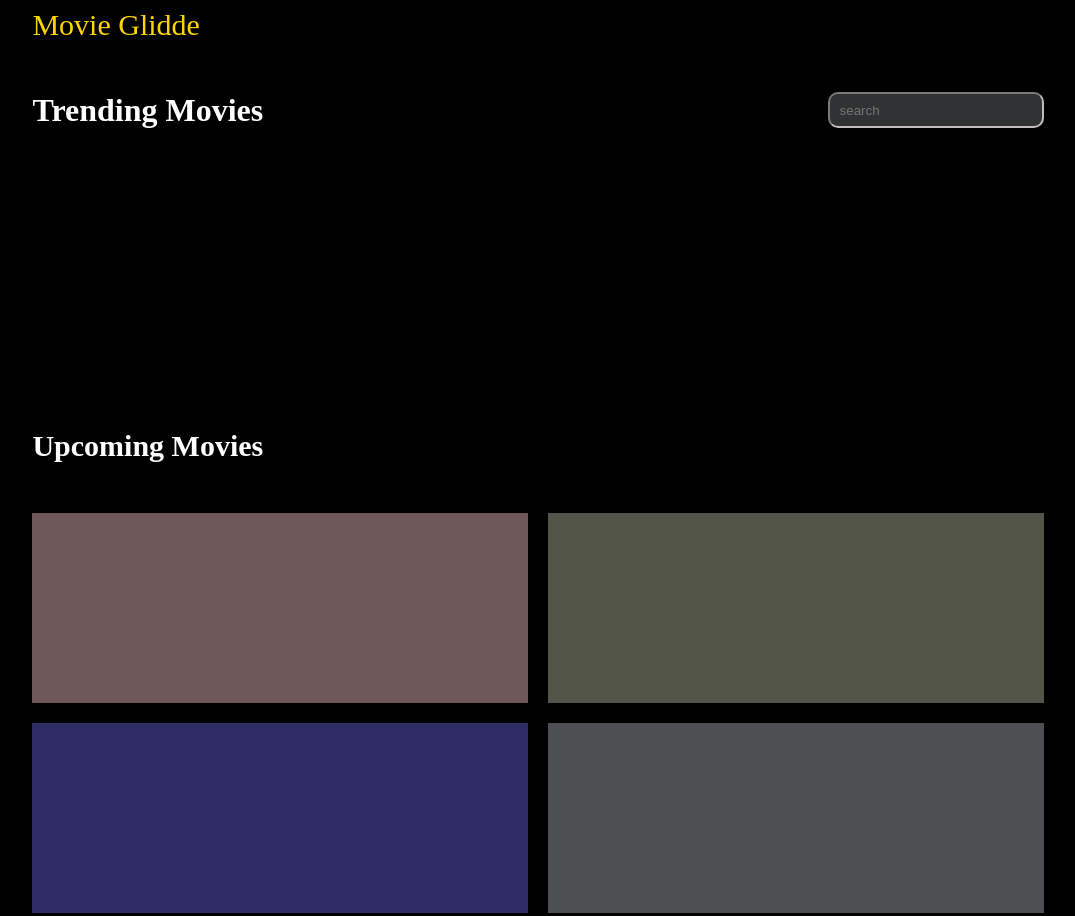
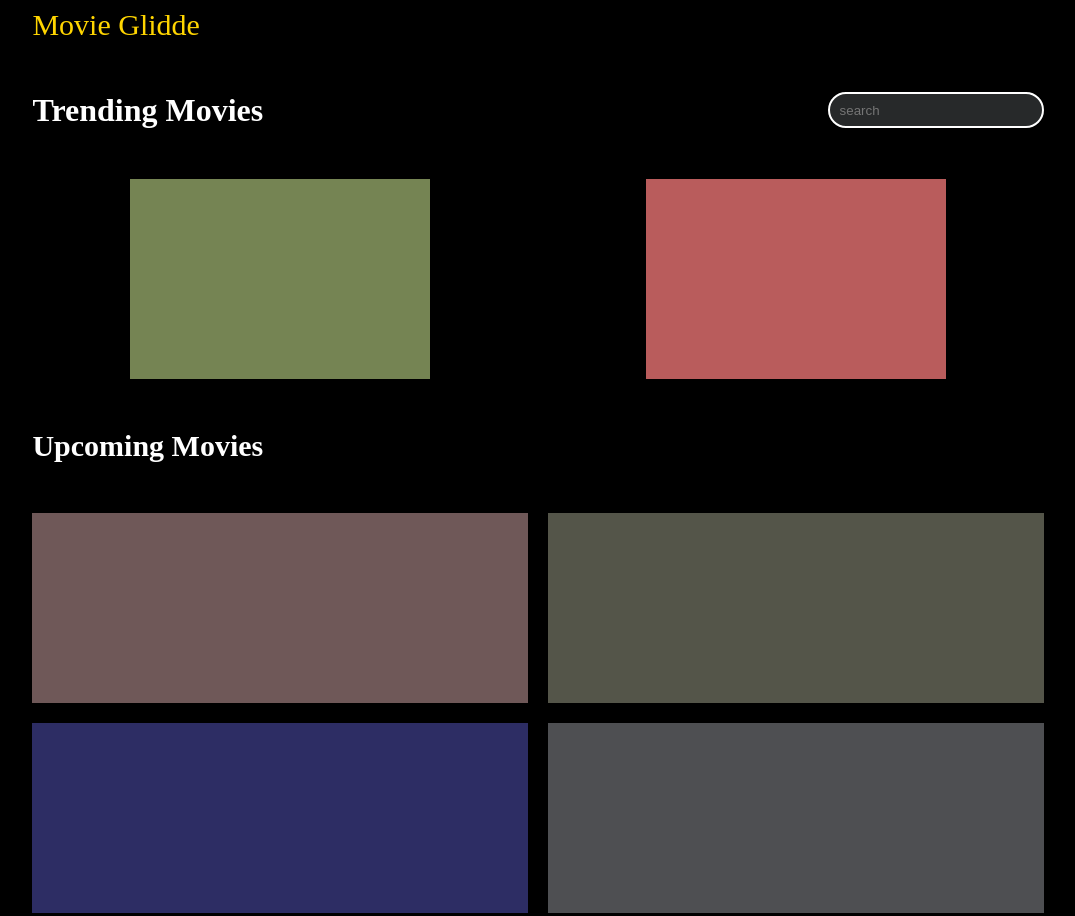
Before and after one commit to DevFolunsho/Movie-Glidde, a plain HTML site: page home.html in a window 1280 px wide. Shown: the top 916 px of the page, without its empty margins (102-1177 px from the left). Drawn offline with Linux system fonts and the light colour scheme; files that its build step writes are made by us from their sources.

Commit message:
add background color to trending moveies,add add color to border redius

```diff
--- a/asset/stlye.css
+++ b/asset/stlye.css
@@ -43,9 +43,9 @@ main {
 button {
     width:150px;
     height: 50px;
-    border-radius: 15px;
+    border-radius: 25px;
     font-size: 20px;
-    border-color: white;
+    border: 2px solid white;
     background-color: black;
     color: white;
 }
@@ -53,6 +53,7 @@ button {
 button:hover {
     background-color: rgb(255, 213, 0);
     color: black;
+    border: 0px;
 }
 
 article {
@@ -96,22 +97,23 @@ title {
 input {
     width: 200px;
     height: 30px;
-    border-radius: 10px;
-    border-color: rgba(226, 221, 221, 0.811);
+    border: 2px solid white;
+    border-radius: 20px;
     padding-left: 10px;
-    background-color: rgb(48, 50, 51);
+    background-color: rgb(39, 41, 42);
 }
 
 .search {
     display: flex;
-    gap: 10px;
-    justify-content: center;
+    gap: 20px;
+    justify-content: space-around;
     margin: 50px 0px;
+
 }
 
 .bar {
     height: 200px;
-    width: 200px;
+    width: 300px;
 }
 
 h1 {
@@ -126,3 +128,11 @@ h1 {
 .coming {
     font-size: 30px;
 }
+
+.on {
+    background-color: rgb(117, 132, 83);
+}
+
+.wo {
+    background-color: rgb(185, 92, 92);
+}
--- a/home.html
+++ b/home.html
@@ -4,7 +4,7 @@
     <meta charset="UTF-8">
     <meta name="viewport" content="width=device-width, initial-scale=1.0">
     <title>home</title>
-    <link rel="stylesheet" href="stlye.css">
+    <link rel="stylesheet" href="asset/stlye.css">
 </head>
 <body>
     <header>
```
